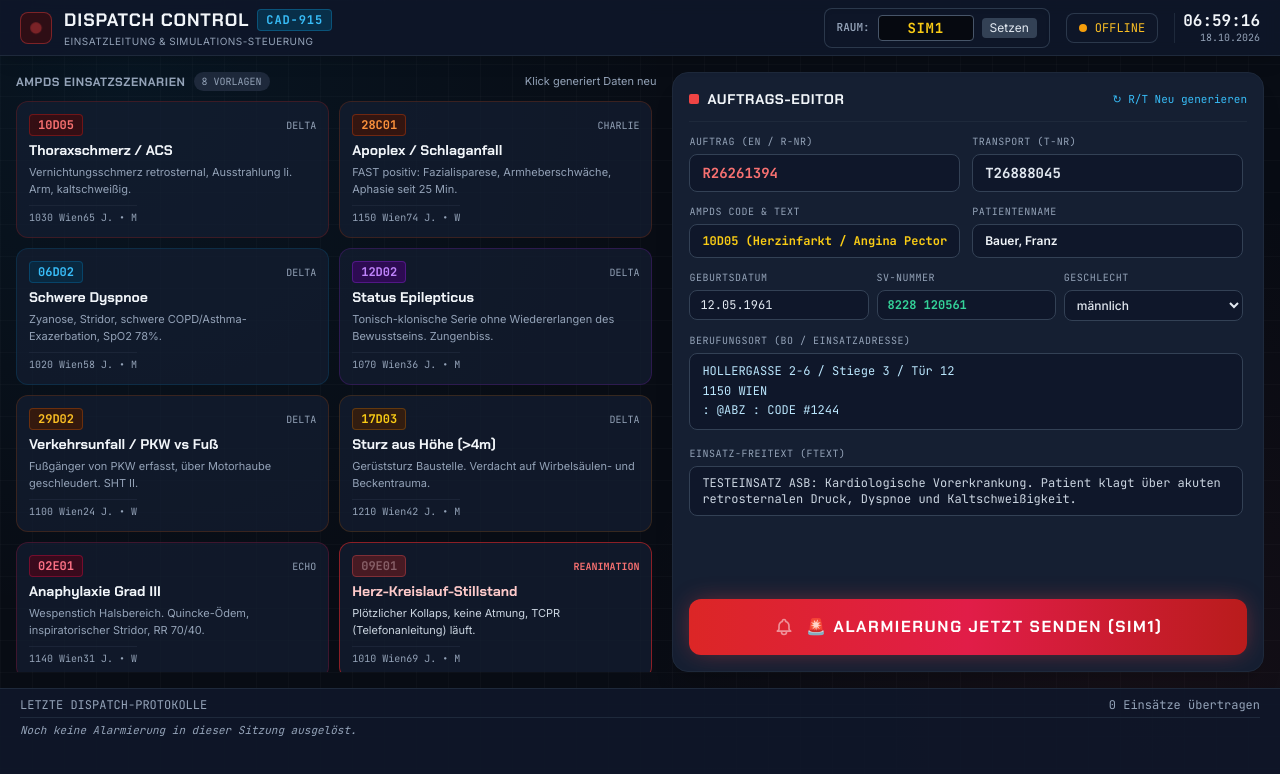
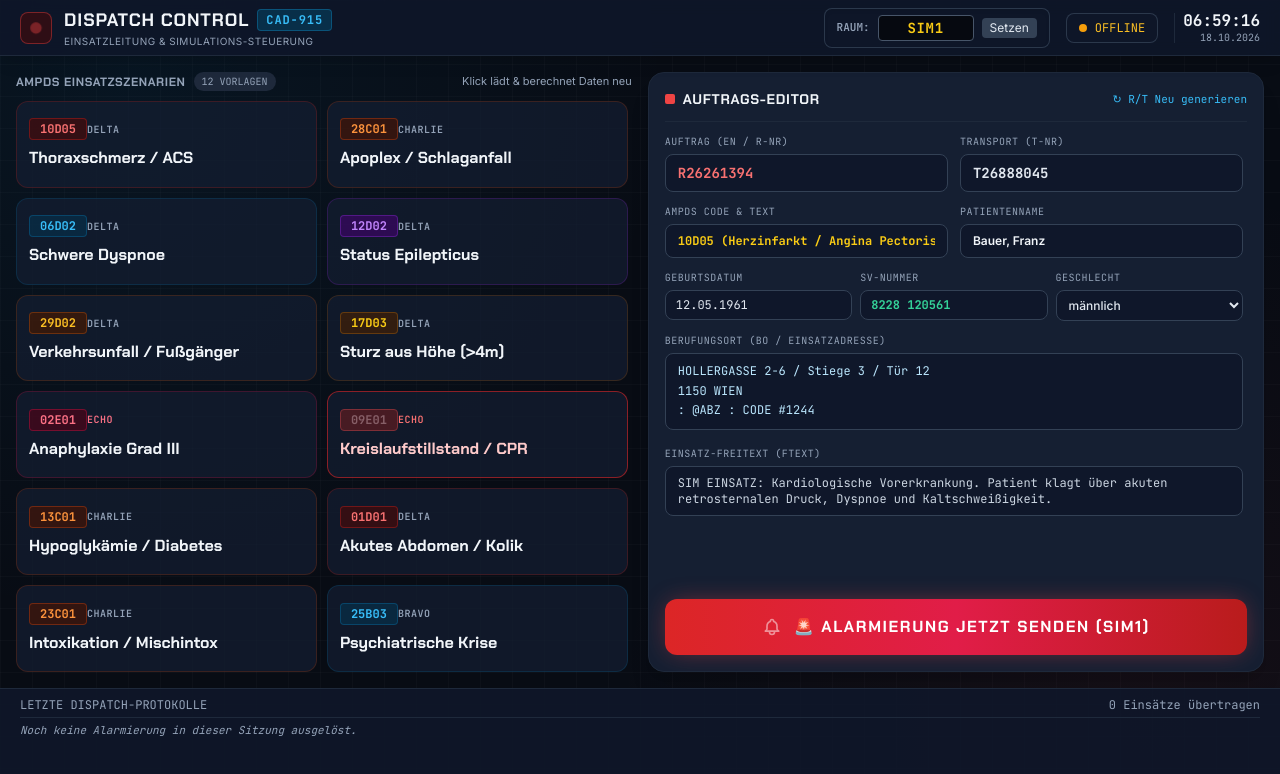
Before and after one commit to NKV-915/sim-data-terminal, a website: page control.html in a window 1280 px wide. Drawn offline with nearby package versions, Linux system fonts and the light colour scheme.

Commit message:
Add files via upload

```diff
--- a/control.html
+++ b/control.html
@@ -4,6 +4,12 @@
     <meta charset="UTF-8">
     <meta name="viewport" content="width=device-width, initial-scale=1.0, maximum-scale=1.0, user-scalable=no, viewport-fit=cover">
     <title>Leitstellen-Steuerung | Dispatch Control</title>
+
+    <link rel="manifest" href="manifest.json">
+    <meta name="apple-mobile-web-app-capable" content="yes">
+    <meta name="mobile-web-app-capable" content="yes">
+    <meta name="apple-mobile-web-app-status-bar-style" content="black-translucent">
+    <meta name="apple-mobile-web-app-title" content="Dispatch CAD">
 
     <script src="https://cdn.tailwindcss.com"></script>
     <link rel="preconnect" href="https://fonts.googleapis.com">
@@ -101,133 +107,130 @@
 
     <!-- Split-Layout -->
     <main class="flex-1 flex gap-4 p-4 overflow-hidden">
-        <!-- Notfall-Vorlagen -->
-        <section class="w-[52%] flex flex-col gap-2.5 overflow-hidden">
+
+        <!-- Kompakte Notfall-Vorlagen (12 Szenarien) -->
+        <section class="w-[50%] flex flex-col gap-2.5 overflow-hidden">
             <div class="flex items-center justify-between">
                 <div class="flex items-center gap-2">
                     <span class="text-xs font-tech font-bold text-slate-400 tracking-wider">AMPDS EINSATZSZENARIEN</span>
-                    <span class="text-[10px] bg-slate-800 text-slate-400 px-2 py-0.5 rounded-full font-mono">8 VORLAGEN</span>
+                    <span class="text-[10px] bg-slate-800 text-slate-400 px-2 py-0.5 rounded-full font-mono">12 VORLAGEN</span>
                 </div>
-                <span class="text-[11px] text-slate-400">Klick generiert Daten neu</span>
+                <span class="text-[11px] text-slate-400">Klick lädt & berechnet Daten neu</span>
             </div>
 
             <div class="flex-1 grid grid-cols-2 gap-2.5 overflow-y-auto pr-1">
-                <button onclick="selectScenario('ACS')" class="group text-left p-3 rounded-xl bg-dispatch-panel/70 border border-red-900/40 hover:border-red-500 hover:bg-red-950/20 transition flex flex-col justify-between">
-                    <div>
-                        <div class="flex justify-between items-center mb-1">
-                            <span class="font-mono text-xs font-bold text-red-400 bg-red-950/70 border border-red-800/60 px-2 py-0.5 rounded">10D05</span>
-                            <span class="text-[10px] font-mono text-slate-400">DELTA</span>
-                        </div>
-                        <div class="font-tech text-sm font-bold text-slate-100 group-hover:text-red-300">Thoraxschmerz / ACS</div>
-                        <div class="text-[11px] text-slate-400 line-clamp-2 mt-1">Vernichtungsschmerz retrosternal, Ausstrahlung li. Arm, kaltschweißig.</div>
+                <!-- 1. ACS -->
+                <button onclick="selectScenario('ACS')" class="group text-left p-3 rounded-xl bg-dispatch-panel/70 border border-red-900/40 hover:border-red-500 hover:bg-red-950/20 transition-all duration-150 flex flex-col justify-center">
+                    <div class="flex justify-between items-center mb-1.5">
+                        <span class="font-mono text-xs font-bold text-red-400 bg-red-950/70 border border-red-800/60 px-2.5 py-0.5 rounded">10D05</span>
+                        <span class="text-[10px] font-mono text-slate-400 tracking-wider font-semibold">DELTA</span>
                     </div>
-                    <div class="text-[10px] text-slate-400 mt-2 font-mono flex items-center justify-between pt-1 border-t border-slate-800/80">
-                        <span>1030 Wien</span><span>65 J. • M</span>
-                    </div>
+                    <div class="font-tech text-sm md:text-base font-bold text-slate-100 group-hover:text-red-300">Thoraxschmerz / ACS</div>
                 </button>
 
-                <button onclick="selectScenario('APOPLEX')" class="group text-left p-3 rounded-xl bg-dispatch-panel/70 border border-orange-900/40 hover:border-orange-500 hover:bg-orange-950/20 transition flex flex-col justify-between">
-                    <div>
-                        <div class="flex justify-between items-center mb-1">
-                            <span class="font-mono text-xs font-bold text-orange-400 bg-orange-950/70 border border-orange-800/60 px-2 py-0.5 rounded">28C01</span>
-                            <span class="text-[10px] font-mono text-slate-400">CHARLIE</span>
-                        </div>
-                        <div class="font-tech text-sm font-bold text-slate-100 group-hover:text-orange-300">Apoplex / Schlaganfall</div>
-                        <div class="text-[11px] text-slate-400 line-clamp-2 mt-1">FAST positiv: Fazialisparese, Armheberschwäche, Aphasie seit 25 Min.</div>
+                <!-- 2. APOPLEX -->
+                <button onclick="selectScenario('APOPLEX')" class="group text-left p-3 rounded-xl bg-dispatch-panel/70 border border-orange-900/40 hover:border-orange-500 hover:bg-orange-950/20 transition-all duration-150 flex flex-col justify-center">
+                    <div class="flex justify-between items-center mb-1.5">
+                        <span class="font-mono text-xs font-bold text-orange-400 bg-orange-950/70 border border-orange-800/60 px-2.5 py-0.5 rounded">28C01</span>
+                        <span class="text-[10px] font-mono text-slate-400 tracking-wider font-semibold">CHARLIE</span>
                     </div>
-                    <div class="text-[10px] text-slate-400 mt-2 font-mono flex items-center justify-between pt-1 border-t border-slate-800/80">
-                        <span>1150 Wien</span><span>74 J. • W</span>
-                    </div>
+                    <div class="font-tech text-sm md:text-base font-bold text-slate-100 group-hover:text-orange-300">Apoplex / Schlaganfall</div>
                 </button>
 
-                <button onclick="selectScenario('ATEMNOT')" class="group text-left p-3 rounded-xl bg-dispatch-panel/70 border border-sky-900/40 hover:border-sky-500 hover:bg-sky-950/20 transition flex flex-col justify-between">
-                    <div>
-                        <div class="flex justify-between items-center mb-1">
-                            <span class="font-mono text-xs font-bold text-sky-400 bg-sky-950/70 border border-sky-800/60 px-2 py-0.5 rounded">06D02</span>
-                            <span class="text-[10px] font-mono text-slate-400">DELTA</span>
-                        </div>
-                        <div class="font-tech text-sm font-bold text-slate-100 group-hover:text-sky-300">Schwere Dyspnoe</div>
-                        <div class="text-[11px] text-slate-400 line-clamp-2 mt-1">Zyanose, Stridor, schwere COPD/Asthma-Exazerbation, SpO2 78%.</div>
+                <!-- 3. ATEMNOT -->
+                <button onclick="selectScenario('ATEMNOT')" class="group text-left p-3 rounded-xl bg-dispatch-panel/70 border border-sky-900/40 hover:border-sky-500 hover:bg-sky-950/20 transition-all duration-150 flex flex-col justify-center">
+                    <div class="flex justify-between items-center mb-1.5">
+                        <span class="font-mono text-xs font-bold text-sky-400 bg-sky-950/70 border border-sky-800/60 px-2.5 py-0.5 rounded">06D02</span>
+                        <span class="text-[10px] font-mono text-slate-400 tracking-wider font-semibold">DELTA</span>
                     </div>
-                    <div class="text-[10px] text-slate-400 mt-2 font-mono flex items-center justify-between pt-1 border-t border-slate-800/80">
-                        <span>1020 Wien</span><span>58 J. • M</span>
-                    </div>
+                    <div class="font-tech text-sm md:text-base font-bold text-slate-100 group-hover:text-sky-300">Schwere Dyspnoe</div>
                 </button>
 
-                <button onclick="selectScenario('KRAMPF')" class="group text-left p-3 rounded-xl bg-dispatch-panel/70 border border-purple-900/40 hover:border-purple-500 hover:bg-purple-950/20 transition flex flex-col justify-between">
-                    <div>
-                        <div class="flex justify-between items-center mb-1">
-                            <span class="font-mono text-xs font-bold text-purple-400 bg-purple-950/70 border border-purple-800/60 px-2 py-0.5 rounded">12D02</span>
-                            <span class="text-[10px] font-mono text-slate-400">DELTA</span>
-                        </div>
-                        <div class="font-tech text-sm font-bold text-slate-100 group-hover:text-purple-300">Status Epilepticus</div>
-                        <div class="text-[11px] text-slate-400 line-clamp-2 mt-1">Tonisch-klonische Serie ohne Wiedererlangen des Bewusstseins. Zungenbiss.</div>
+                <!-- 4. KRAMPF -->
+                <button onclick="selectScenario('KRAMPF')" class="group text-left p-3 rounded-xl bg-dispatch-panel/70 border border-purple-900/40 hover:border-purple-500 hover:bg-purple-950/20 transition-all duration-150 flex flex-col justify-center">
+                    <div class="flex justify-between items-center mb-1.5">
+                        <span class="font-mono text-xs font-bold text-purple-400 bg-purple-950/70 border border-purple-800/60 px-2.5 py-0.5 rounded">12D02</span>
+                        <span class="text-[10px] font-mono text-slate-400 tracking-wider font-semibold">DELTA</span>
                     </div>
-                    <div class="text-[10px] text-slate-400 mt-2 font-mono flex items-center justify-between pt-1 border-t border-slate-800/80">
-                        <span>1070 Wien</span><span>36 J. • M</span>
-                    </div>
+                    <div class="font-tech text-sm md:text-base font-bold text-slate-100 group-hover:text-purple-300">Status Epilepticus</div>
                 </button>
 
-                <button onclick="selectScenario('TRAUMA')" class="group text-left p-3 rounded-xl bg-dispatch-panel/70 border border-amber-900/40 hover:border-amber-500 hover:bg-amber-950/20 transition flex flex-col justify-between">
-                    <div>
-                        <div class="flex justify-between items-center mb-1">
-                            <span class="font-mono text-xs font-bold text-amber-400 bg-amber-950/70 border border-amber-800/60 px-2 py-0.5 rounded">29D02</span>
-                            <span class="text-[10px] font-mono text-slate-400">DELTA</span>
-                        </div>
-                        <div class="font-tech text-sm font-bold text-slate-100 group-hover:text-amber-300">Verkehrsunfall / PKW vs Fuß</div>
-                        <div class="text-[11px] text-slate-400 line-clamp-2 mt-1">Fußgänger von PKW erfasst, über Motorhaube geschleudert. SHT II.</div>
+                <!-- 5. TRAUMA -->
+                <button onclick="selectScenario('TRAUMA')" class="group text-left p-3 rounded-xl bg-dispatch-panel/70 border border-amber-900/40 hover:border-amber-500 hover:bg-amber-950/20 transition-all duration-150 flex flex-col justify-center">
+                    <div class="flex justify-between items-center mb-1.5">
+                        <span class="font-mono text-xs font-bold text-amber-400 bg-amber-950/70 border border-amber-800/60 px-2.5 py-0.5 rounded">29D02</span>
+                        <span class="text-[10px] font-mono text-slate-400 tracking-wider font-semibold">DELTA</span>
                     </div>
-                    <div class="text-[10px] text-slate-400 mt-2 font-mono flex items-center justify-between pt-1 border-t border-slate-800/80">
-                        <span>1100 Wien</span><span>24 J. • W</span>
-                    </div>
+                    <div class="font-tech text-sm md:text-base font-bold text-slate-100 group-hover:text-amber-300">Verkehrsunfall / Fußgänger</div>
                 </button>
 
-                <button onclick="selectScenario('STURZ')" class="group text-left p-3 rounded-xl bg-dispatch-panel/70 border border-yellow-900/40 hover:border-yellow-500 hover:bg-yellow-950/20 transition flex flex-col justify-between">
-                    <div>
-                        <div class="flex justify-between items-center mb-1">
-                            <span class="font-mono text-xs font-bold text-yellow-400 bg-yellow-950/70 border border-yellow-800/60 px-2 py-0.5 rounded">17D03</span>
-                            <span class="text-[10px] font-mono text-slate-400">DELTA</span>
-                        </div>
-                        <div class="font-tech text-sm font-bold text-slate-100 group-hover:text-yellow-300">Sturz aus Höhe (>4m)</div>
-                        <div class="text-[11px] text-slate-400 line-clamp-2 mt-1">Gerüststurz Baustelle. Verdacht auf Wirbelsäulen- und Beckentrauma.</div>
+                <!-- 6. STURZ -->
+                <button onclick="selectScenario('STURZ')" class="group text-left p-3 rounded-xl bg-dispatch-panel/70 border border-yellow-900/40 hover:border-yellow-500 hover:bg-yellow-950/20 transition-all duration-150 flex flex-col justify-center">
+                    <div class="flex justify-between items-center mb-1.5">
+                        <span class="font-mono text-xs font-bold text-yellow-400 bg-yellow-950/70 border border-yellow-800/60 px-2.5 py-0.5 rounded">17D03</span>
+                        <span class="text-[10px] font-mono text-slate-400 tracking-wider font-semibold">DELTA</span>
                     </div>
-                    <div class="text-[10px] text-slate-400 mt-2 font-mono flex items-center justify-between pt-1 border-t border-slate-800/80">
-                        <span>1210 Wien</span><span>42 J. • M</span>
-                    </div>
+                    <div class="font-tech text-sm md:text-base font-bold text-slate-100 group-hover:text-yellow-300">Sturz aus Höhe (>4m)</div>
                 </button>
 
-                <button onclick="selectScenario('ANAPHYLAXIE')" class="group text-left p-3 rounded-xl bg-dispatch-panel/70 border border-rose-900/40 hover:border-rose-500 hover:bg-rose-950/20 transition flex flex-col justify-between">
-                    <div>
-                        <div class="flex justify-between items-center mb-1">
-                            <span class="font-mono text-xs font-bold text-rose-400 bg-rose-950/70 border border-rose-800/60 px-2 py-0.5 rounded">02E01</span>
-                            <span class="text-[10px] font-mono text-slate-400">ECHO</span>
-                        </div>
-                        <div class="font-tech text-sm font-bold text-slate-100 group-hover:text-rose-300">Anaphylaxie Grad III</div>
-                        <div class="text-[11px] text-slate-400 line-clamp-2 mt-1">Wespenstich Halsbereich. Quincke-Ödem, inspiratorischer Stridor, RR 70/40.</div>
+                <!-- 7. ANAPHYLAXIE -->
+                <button onclick="selectScenario('ANAPHYLAXIE')" class="group text-left p-3 rounded-xl bg-dispatch-panel/70 border border-rose-900/40 hover:border-rose-500 hover:bg-rose-950/20 transition-all duration-150 flex flex-col justify-center">
+                    <div class="flex justify-between items-center mb-1.5">
+                        <span class="font-mono text-xs font-bold text-rose-400 bg-rose-950/70 border border-rose-800/60 px-2.5 py-0.5 rounded">02E01</span>
+                        <span class="text-[10px] font-mono text-rose-400 tracking-wider font-semibold">ECHO</span>
                     </div>
-                    <div class="text-[10px] text-slate-400 mt-2 font-mono flex items-center justify-between pt-1 border-t border-slate-800/80">
-                        <span>1140 Wien</span><span>31 J. • W</span>
-                    </div>
+                    <div class="font-tech text-sm md:text-base font-bold text-slate-100 group-hover:text-rose-300">Anaphylaxie Grad III</div>
                 </button>
 
-                <button onclick="selectScenario('CPR')" class="group text-left p-3 rounded-xl bg-dispatch-panel/70 border border-red-600/60 hover:border-red-400 hover:bg-red-950/30 transition flex flex-col justify-between">
-                    <div>
-                        <div class="flex justify-between items-center mb-1">
-                            <span class="font-mono text-xs font-bold text-red-300 bg-red-900 border border-red-500 px-2 py-0.5 rounded animate-pulse">09E01</span>
-                            <span class="text-[10px] font-mono text-red-400 font-bold">REANIMATION</span>
-                        </div>
-                        <div class="font-tech text-sm font-bold text-red-200 group-hover:text-white">Herz-Kreislauf-Stillstand</div>
-                        <div class="text-[11px] text-slate-300 line-clamp-2 mt-1">Plötzlicher Kollaps, keine Atmung, TCPR (Telefonanleitung) läuft.</div>
+                <!-- 8. REANIMATION -->
+                <button onclick="selectScenario('CPR')" class="group text-left p-3 rounded-xl bg-dispatch-panel/70 border border-red-600/60 hover:border-red-400 hover:bg-red-950/30 transition-all duration-150 flex flex-col justify-center">
+                    <div class="flex justify-between items-center mb-1.5">
+                        <span class="font-mono text-xs font-bold text-red-300 bg-red-900 border border-red-500 px-2.5 py-0.5 rounded animate-pulse">09E01</span>
+                        <span class="text-[10px] font-mono text-red-400 tracking-wider font-semibold">ECHO</span>
                     </div>
-                    <div class="text-[10px] text-slate-400 mt-2 font-mono flex items-center justify-between pt-1 border-t border-slate-800/80">
-                        <span>1010 Wien</span><span>69 J. • M</span>
+                    <div class="font-tech text-sm md:text-base font-bold text-red-200 group-hover:text-white">Kreislaufstillstand / CPR</div>
+                </button>
+
+                <!-- 9. HYPOGLYKÄMIE (NEU) -->
+                <button onclick="selectScenario('HYPO')" class="group text-left p-3 rounded-xl bg-dispatch-panel/70 border border-orange-900/40 hover:border-orange-500 hover:bg-orange-950/20 transition-all duration-150 flex flex-col justify-center">
+                    <div class="flex justify-between items-center mb-1.5">
+                        <span class="font-mono text-xs font-bold text-orange-400 bg-orange-950/70 border border-orange-800/60 px-2.5 py-0.5 rounded">13C01</span>
+                        <span class="text-[10px] font-mono text-slate-400 tracking-wider font-semibold">CHARLIE</span>
                     </div>
+                    <div class="font-tech text-sm md:text-base font-bold text-slate-100 group-hover:text-orange-300">Hypoglykämie / Diabetes</div>
+                </button>
+
+                <!-- 10. AKUTES ABDOMEN (NEU) -->
+                <button onclick="selectScenario('ABDOMEN')" class="group text-left p-3 rounded-xl bg-dispatch-panel/70 border border-red-900/40 hover:border-red-500 hover:bg-red-950/20 transition-all duration-150 flex flex-col justify-center">
+                    <div class="flex justify-between items-center mb-1.5">
+                        <span class="font-mono text-xs font-bold text-red-400 bg-red-950/70 border border-red-800/60 px-2.5 py-0.5 rounded">01D01</span>
+                        <span class="text-[10px] font-mono text-slate-400 tracking-wider font-semibold">DELTA</span>
+                    </div>
+                    <div class="font-tech text-sm md:text-base font-bold text-slate-100 group-hover:text-red-300">Akutes Abdomen / Kolik</div>
+                </button>
+
+                <!-- 11. INTOXIKATION (NEU) -->
+                <button onclick="selectScenario('INTOX')" class="group text-left p-3 rounded-xl bg-dispatch-panel/70 border border-orange-900/40 hover:border-orange-500 hover:bg-orange-950/20 transition-all duration-150 flex flex-col justify-center">
+                    <div class="flex justify-between items-center mb-1.5">
+                        <span class="font-mono text-xs font-bold text-orange-400 bg-orange-950/70 border border-orange-800/60 px-2.5 py-0.5 rounded">23C01</span>
+                        <span class="text-[10px] font-mono text-slate-400 tracking-wider font-semibold">CHARLIE</span>
+                    </div>
+                    <div class="font-tech text-sm md:text-base font-bold text-slate-100 group-hover:text-orange-300">Intoxikation / Mischintox</div>
+                </button>
+
+                <!-- 12. PSYCHIATRISCHE KRISE (NEU) -->
+                <button onclick="selectScenario('PSYCH')" class="group text-left p-3 rounded-xl bg-dispatch-panel/70 border border-sky-900/40 hover:border-sky-500 hover:bg-sky-950/20 transition-all duration-150 flex flex-col justify-center">
+                    <div class="flex justify-between items-center mb-1.5">
+                        <span class="font-mono text-xs font-bold text-sky-400 bg-sky-950/70 border border-sky-800/60 px-2.5 py-0.5 rounded">25B03</span>
+                        <span class="text-[10px] font-mono text-slate-400 tracking-wider font-semibold">BRAVO</span>
+                    </div>
+                    <div class="font-tech text-sm md:text-base font-bold text-slate-100 group-hover:text-sky-300">Psychiatrische Krise</div>
                 </button>
             </div>
         </section>
 
-        <!-- Formular & Senden -->
-        <section class="w-[48%] flex flex-col bg-dispatch-panel border border-slate-800 rounded-2xl p-4 shadow-xl overflow-hidden">
+        <!-- Auftrags-Editor (Rechts bleibt unverändert) -->
+        <section class="w-[50%] flex flex-col bg-dispatch-panel border border-slate-800 rounded-2xl p-4 shadow-xl overflow-hidden">
             <div class="flex items-center justify-between pb-3 border-b border-slate-800">
                 <div class="flex items-center gap-2">
                     <span class="w-2.5 h-2.5 rounded-sm bg-red-500"></span>
@@ -320,9 +323,8 @@
 
         function connectWebSocket() {
             const proto = location.protocol === 'https:' ? 'wss:' : 'ws:';
-            // Falls lokal aufgerufen, den Render-Host verwenden, ansonsten den aktuellen Host
-            const host = window.location.host || 'sim-data-terminal.onrender.com';
-            ws = new WebSocket(`${proto}//${host}?room=${encodeURIComponent(roomCode)}`);
+            const host = window.location.host;
+            ws = new WebSocket(`${proto}//${host}/?room=${encodeURIComponent(roomCode)}`);
 
             ws.onopen = () => {
                 document.getElementById('conn-dot').className = 'w-2 h-2 rounded-full bg-emerald-500';
@@ -390,6 +392,7 @@
             document.getElementById('edit_sv').value = generateSV(geb);
         }
 
+        // 12 Szenarien (inkl. 4 neuer Fälle)
         const scenarios = {
             'ACS': {
                 code: '10D05 (Herzinfarkt / Angina Pectoris)',
@@ -397,7 +400,7 @@
                 geb: '12.05.1961',
                 geschlecht: 'männlich',
                 bo: 'HOLLERGASSE 2-6 / Stiege 3 / Tür 12\n1150 WIEN\n: @ABZ : CODE #1244',
-                ftext: 'TESTEINSATZ ASB: Kardiologische Vorerkrankung. Patient klagt über akuten retrosternalen Druck, Dyspnoe und Kaltschweißigkeit.'
+                ftext: 'SIM EINSATZ: Kardiologische Vorerkrankung. Patient klagt über akuten retrosternalen Druck, Dyspnoe und Kaltschweißigkeit.'
             },
             'APOPLEX': {
                 code: '28C01 (Apoplex / CVI - Akutes Defizit)',
@@ -454,6 +457,38 @@
                 geschlecht: 'männlich',
                 bo: 'KÄRNTNER STRASSE 28 / APOTHEKE\n1010 WIEN\n: @ABZ : EINGANGSBEREICH',
                 ftext: 'REANIMATION: Kunde plötzlich bewusstlos umgefallen. Schnappatmung, Pulslos. Laienreanimation und Telefon-CPR laufen!'
+            },
+            'HYPO': {
+                code: '13C01 (Diabetischer Notfall / Hypoglykämie)',
+                name: 'Wimmer, Renate',
+                geb: '11.03.1974',
+                geschlecht: 'weiblich',
+                bo: 'LANDSTRASSER HAUPTSTRASSE 88 / Stiege 2 / Tür 14\n1030 WIEN\n: @ABZ : 2. STOCK, CODE 4455',
+                ftext: 'Bekannte Diabetikerin verwirrt, somnolent und aggressiv. Stark kaltschweißig. Angehörige messen BZ mit 34 mg/dl.'
+            },
+            'ABDOMEN': {
+                code: '01D01 (Akutes Abdomen / Kolik)',
+                name: 'Pichler, Gerald',
+                geb: '29.09.1982',
+                geschlecht: 'männlich',
+                bo: 'ALSER STRASSE 23 / Stiege 1 / Tür 8\n1080 WIEN\n: @ABZ : INNENHOF RECHTS',
+                ftext: 'Perakut aufgetretene, stärkste Bauchschmerzen rechtsseitig. Abwehrspannung bretthart, starkes Erbrechen, blass.'
+            },
+            'INTOX': {
+                code: '23C01 (Intoxikation / Überdosierung)',
+                name: 'Nemeth, Kevin',
+                geb: '14.07.1998',
+                geschlecht: 'männlich',
+                bo: 'SCHWEDENPLATZ 2 / U-BAHN STATION\n1010 WIEN\n: @ABZ : BAHNSTEIG U4',
+                ftext: 'Passanten finden jungen Mann am Boden zusammengesunken. Schwere Bradypnoe (4/min), Zyanose, Pupillen stecknadelkopfgroß.'
+            },
+            'PSYCH': {
+                code: '25B03 (Psychiatrische Krise / Erregung)',
+                name: 'Lang, Susanne',
+                geb: '03.12.1989',
+                geschlecht: 'weiblich',
+                bo: 'THALIASTRASSE 102 / Stiege 3 / Tür 21\n1160 WIEN\n: @ABZ : DACHGESCHOSS',
+                ftext: 'Massive Panikattacke, Hyperventilation mit beginnender Pfötchenstellung. Keine Eigen- oder Fremdgefährdung.'
             }
         };
 
@@ -533,7 +568,7 @@
                 connectWebSocket();
                 setTimeout(() => {
                     if (ws && ws.readyState === WebSocket.OPEN) ws.send(jsonStr);
-                }, 400);
+                }, 300);
             }
 
             if (bc) bc.postMessage(payload);
```
